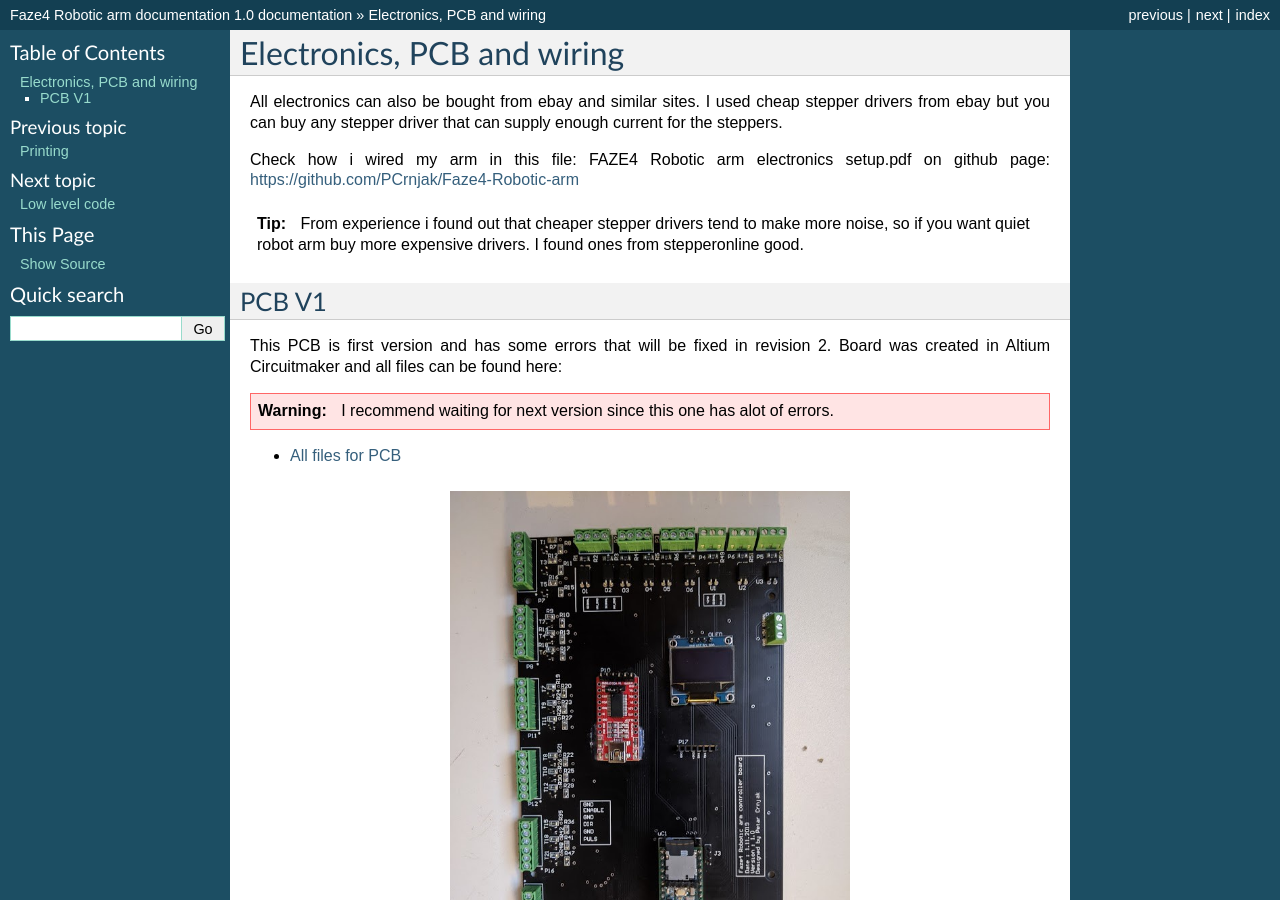
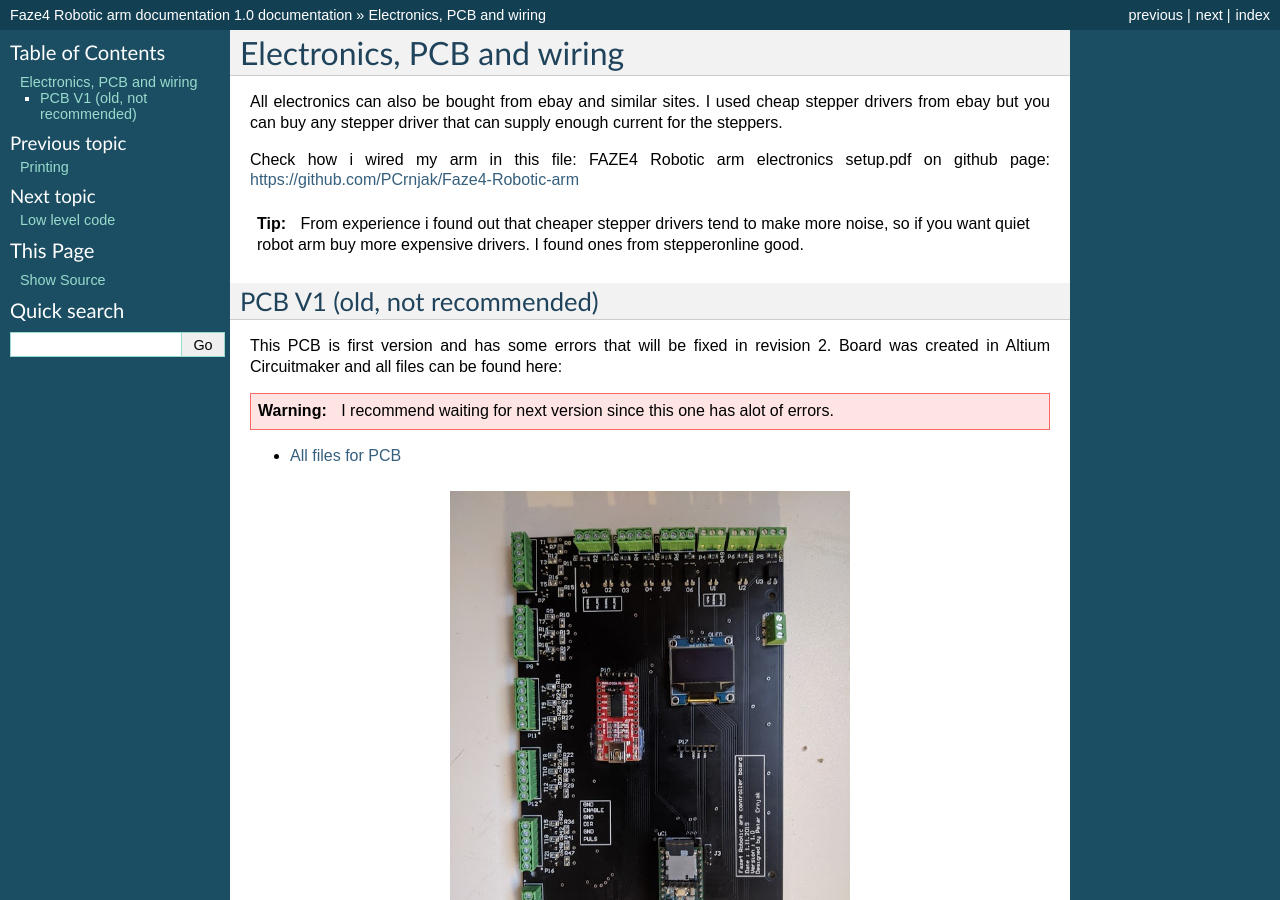
Before and after one commit to PCrnjak/Faze4-Robotic-arm, a Sphinx documentation site: the page built from docs/Electronics_PCB.rst, in a window 1280 px wide and 900 px high. Built offline with Sphinx 7.4.7, drawn with Linux system fonts in a browser that asks for light colours.

Commit message:
Update Electronics_PCB.rst

```diff
--- a/docs/Electronics_PCB.rst
+++ b/docs/Electronics_PCB.rst
@@ -15,7 +15,7 @@ https://github.com/PCrnjak/Faze4-Robotic-arm
    From experience i found out that cheaper stepper drivers tend to make more noise, so if you want quiet robot arm buy more expensive drivers. I found ones from stepperonline good.
 
 
-PCB V1
+PCB V1 (old, not recommended)
 ------------
 This PCB is first version and has some errors that will be fixed in revision 2.
 Board was created in Altium Circuitmaker and all files can be found here:
```
